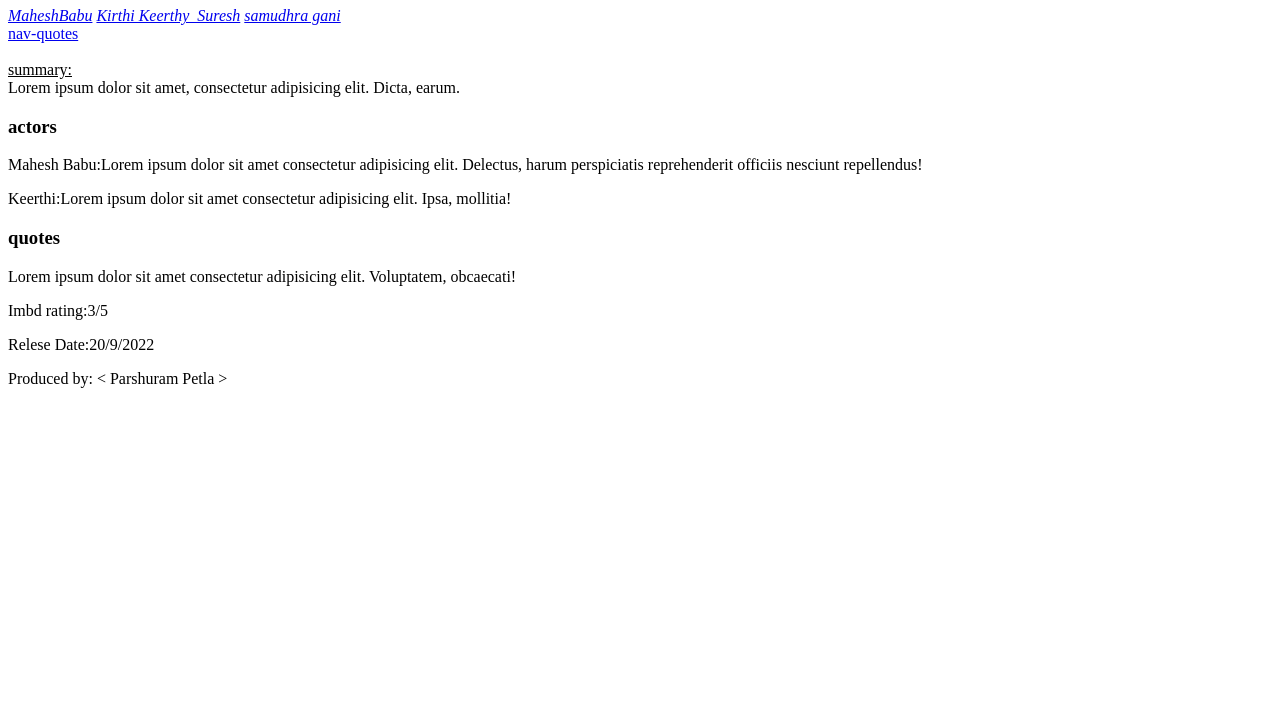
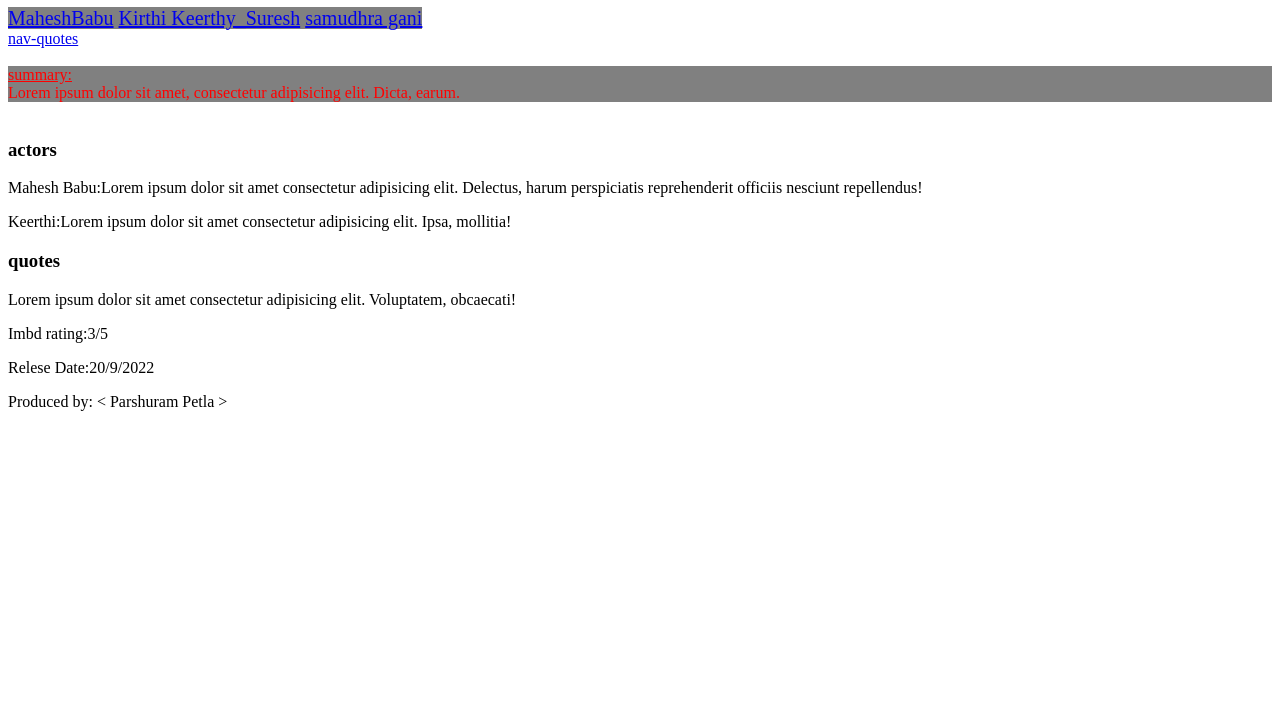
Before and after one commit to acciojob/semantic-imdb-sanaulla0, a website: page main.html in a window 1280 px wide. Shown: the part 73-800 px from the top of the page. Drawn offline with Linux system fonts and the light colour scheme.

Commit message:
project2

```diff
--- a/main.html
+++ b/main.html
@@ -6,6 +6,19 @@
 	<style>
 		h1{
 		color : green;
+	}
+	nav-actor{
+		background-color: gray;
+   font-size: 20px;
+	}
+
+	*nav-quotes{
+		   background-color:white;
+            font-size: 20px;
+	}
+	summary{
+		background-color: gray;
+		color: red;
 	}
 	</style>
 
@@ -18,19 +31,21 @@
 	 	<h1>&nbsp;&nbsp;&nbsp;&nbsp;&nbsp;&nbsp;&nbsp;&nbsp;&nbsp;&nbsp; SARKARU VARI PATA </h1>
 </header>
 <nav>
-<i ids="nav-actor">
+<nav-actor>
 	<a href="https://en.wikipedia.org/wiki/Mahesh_Babu" target="_blank">MaheshBabu</a>
 	<a href="https://en.wikipedia.org/wiki/Keerthy_Suresh" target="_blank">Kirthi Keerthy_Suresh</a>
 	<a href="https://en.wikipedia.org/wiki/Samuthirakani" target="_blank">samudhra gani</a>
-</i>
+</nav-actor>
 <br>
-<t ids="nav-quotes">
+<t id="nav-quotes">
 	<a href="https://teluguadda.co.in/sarkaru-vaari-paata-dialogues-telugu/"target="_blank">nav-quotes</a>
 </t>
 </nav>
 <br>
-<u>summary:</u><br>
+<summary><u>summary:</u><br>
 	Lorem ipsum dolor sit amet, consectetur adipisicing elit. Dicta, earum.
+</summary>
+
 <br>
 <section>
 	<h3>actors</h3>
```
